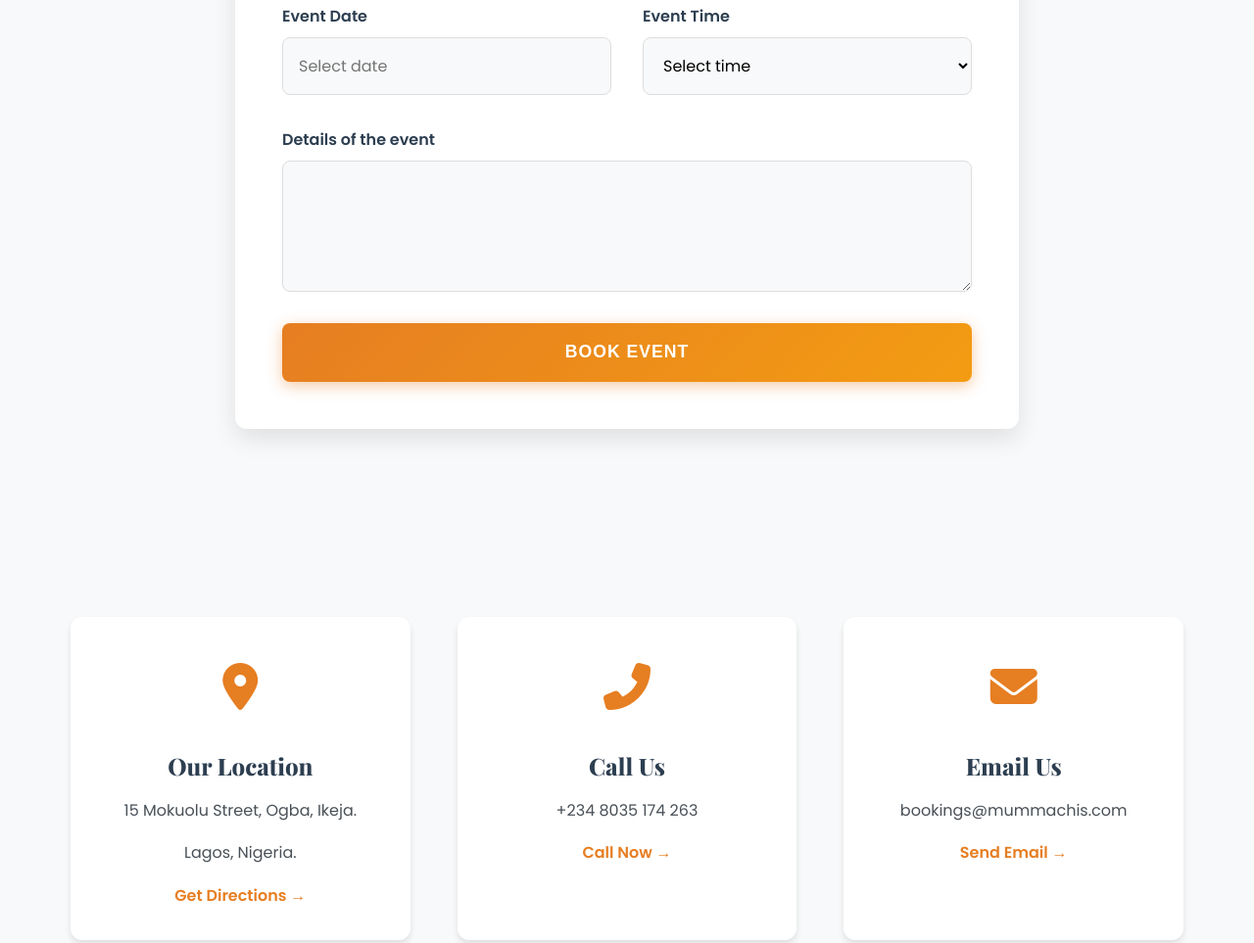
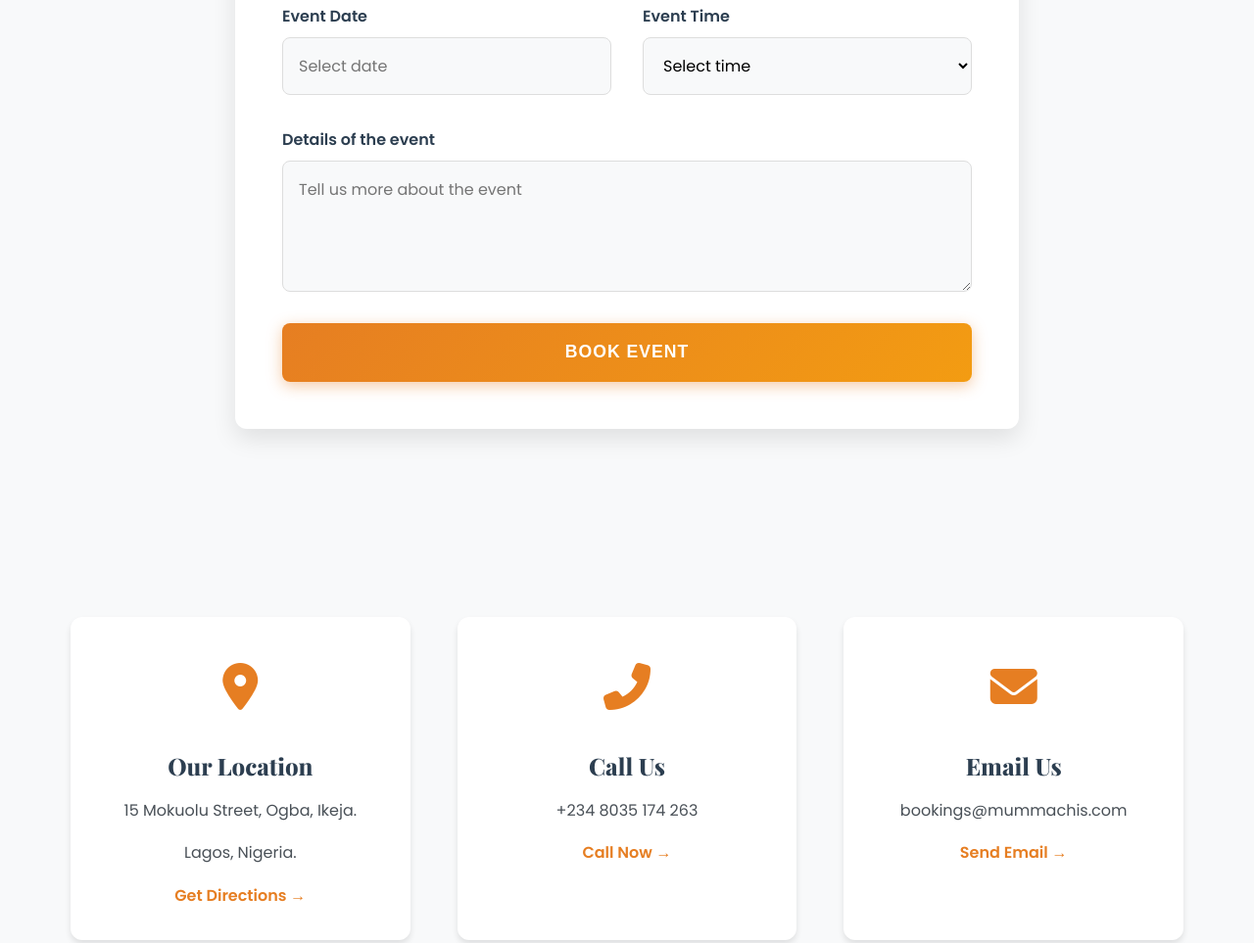
Before and after one commit to michaelnwankwo/mummachis, a plain HTML site: page contact.html in a window 1280 px wide. Shown: the part 989-1952 px from the top of the page at 98% size. Drawn offline with nearby package versions, Linux system fonts and the light colour scheme.

Commit message:
Update contact.html

```diff
--- a/contact.html
+++ b/contact.html
@@ -148,6 +148,7 @@
                       id="event-notes"
                       class="form-control"
                       rows="4"
+                     placeholder="Tell us more about the event"
                     ></textarea>
                   </div>
                   <button type="submit" class="submit-btn">Book Event</button>
```
